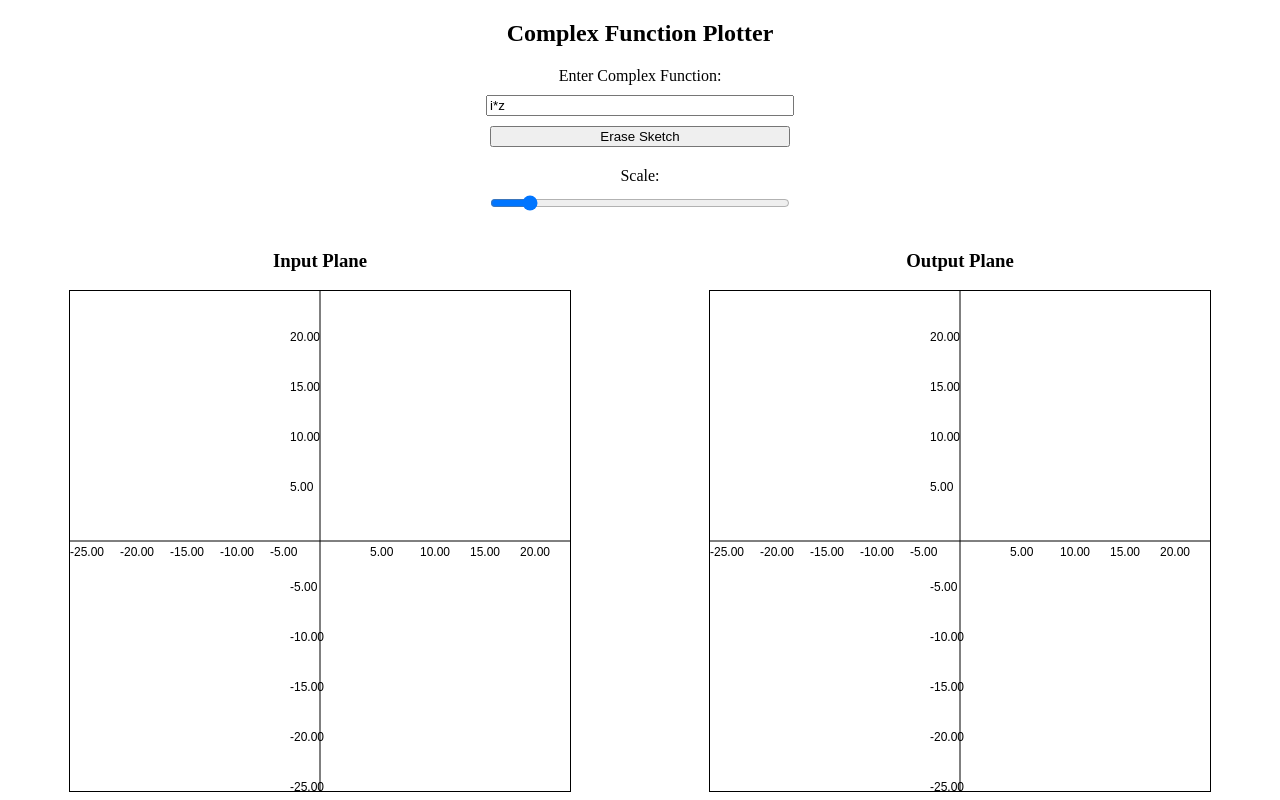
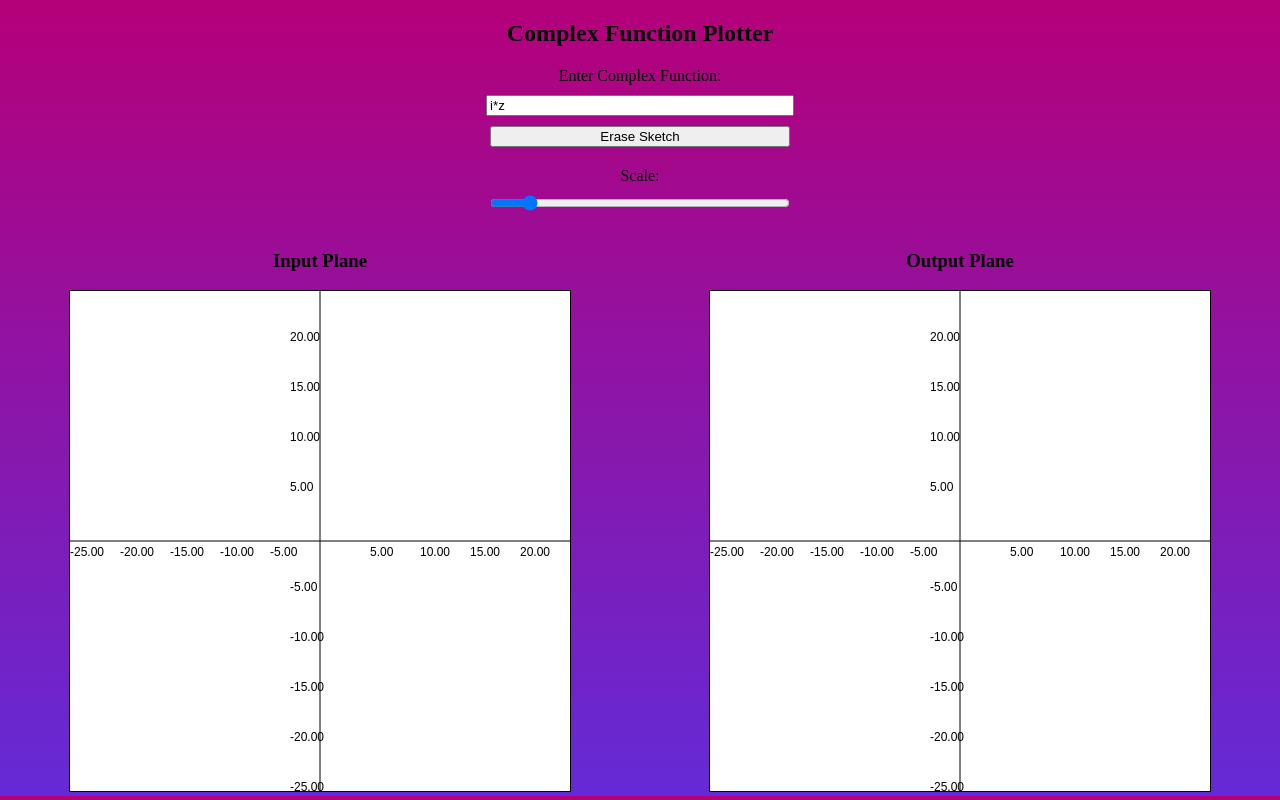
Before and after one commit to MANAS-KUMAR-MAJHI-REAL/complex-function-graph-sketching, a plain HTML site: page index.html in a window 1280 px wide. Drawn offline with nearby package versions, Linux system fonts and the light colour scheme.

Commit message:
index.html

```diff
--- a/index.html
+++ b/index.html
@@ -6,7 +6,7 @@
     <title>Complex Function Plot</title>
     <style>
         body {
-            background: linear-gradient(to bottom, dark pink, blue);
+            background: linear-gradient(to bottom, rgb(181, 0, 121), rgb(100, 42, 215));
             margin: 0;
             padding: 0;
             text-align: center;
```
